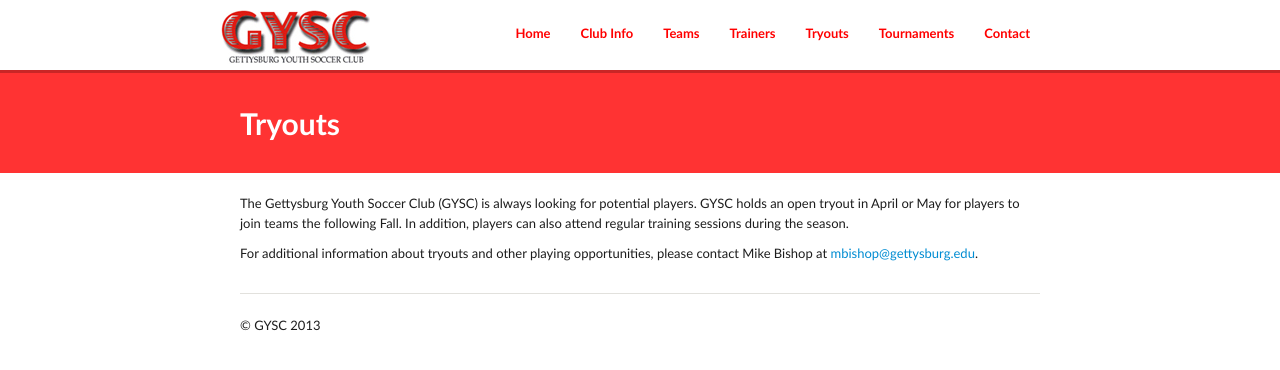
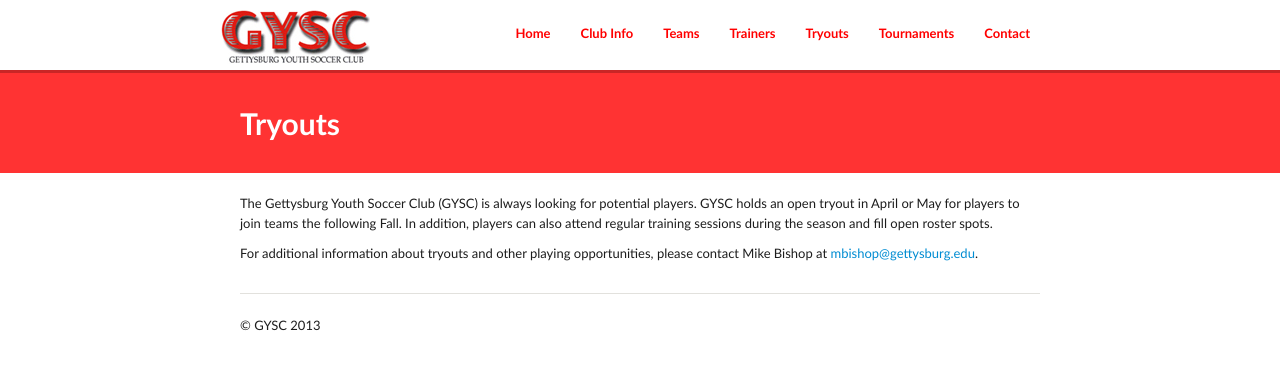
Before and after one commit to GYSC/gysc.github.com, a Jekyll site: the page built from tryouts.md, in a window 1280 px wide. Shown: the top 370 px of the page. Built offline with Jekyll 4.4.1, drawn with Linux system fonts in a browser that asks for light colours; Markdown is read by kramdown in place of the engine named in the settings.

Commit message:
Update tryouts.md

```diff
--- a/tryouts.md
+++ b/tryouts.md
@@ -5,6 +5,6 @@ img:
 tags: gettysburg youth soccer club, gettysburg, youth, soccer, club, tryouts
 permalink: /tryouts/
 ---
-The Gettysburg Youth Soccer Club (GYSC) is always looking for potential players. GYSC holds an open tryout in April or May for players to join teams the following Fall. In addition, players can also attend regular training sessions during the season.
+The Gettysburg Youth Soccer Club (GYSC) is always looking for potential players. GYSC holds an open tryout in April or May for players to join teams the following Fall. In addition, players can also attend regular training sessions during the season and fill open roster spots.
 
 For additional information about tryouts and other playing opportunities, please contact Mike Bishop at <a href="mailto:mbishop@gettysburg.edu">mbishop@gettysburg.edu</a>.
```
